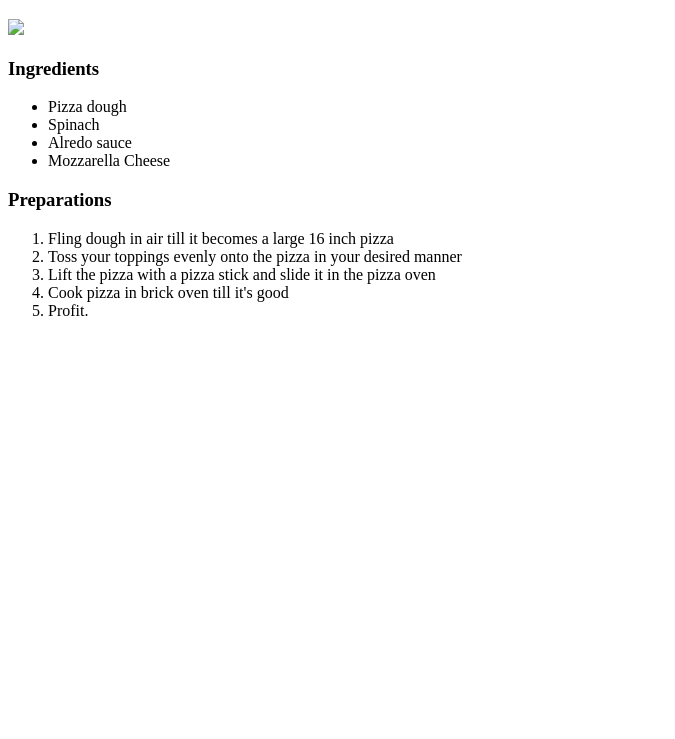
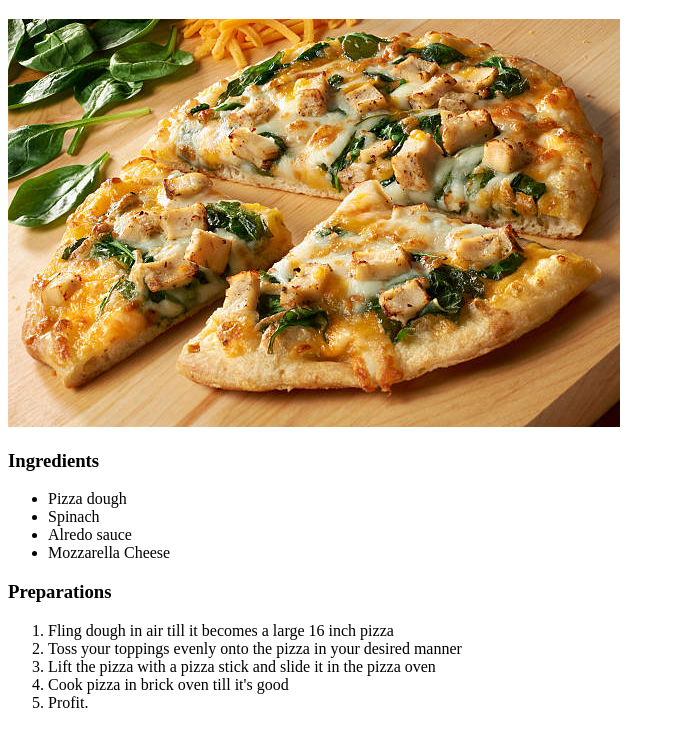
Before and after one commit to JaysanCode/odin-recipes, a plain HTML site: page recipes/pizza.html in a window 1280 px wide. Shown: the part 61-800 px from the top of the page, without its empty margins (0-675 px from the left). Drawn offline with Linux system fonts and the light colour scheme.

Commit message:
Moved images folder to resolve conflicting html paths.

```diff
--- a/recipes/pizza.html
+++ b/recipes/pizza.html
@@ -8,7 +8,7 @@
 </head>
 <body>
     <h1>Spinach Alfredo Pizza Recipe</h1>
-    <img src="pizza.jpg">
+    <img src="./images/pizza.jpg">
     <h3>Ingredients</h3>
     <ul>
         <li>Pizza dough</li>
```
Also changed, not shown: recipes/spaghetti.html (+1 -1 lines), recipes/images/lasagna.jpg (renamed from images/lasagna.jpg), recipes/images/pizza.jpg (renamed from images/pizza.jpg), recipes/images/spaghetti.jpg (renamed from images/spaghetti.jpg).
